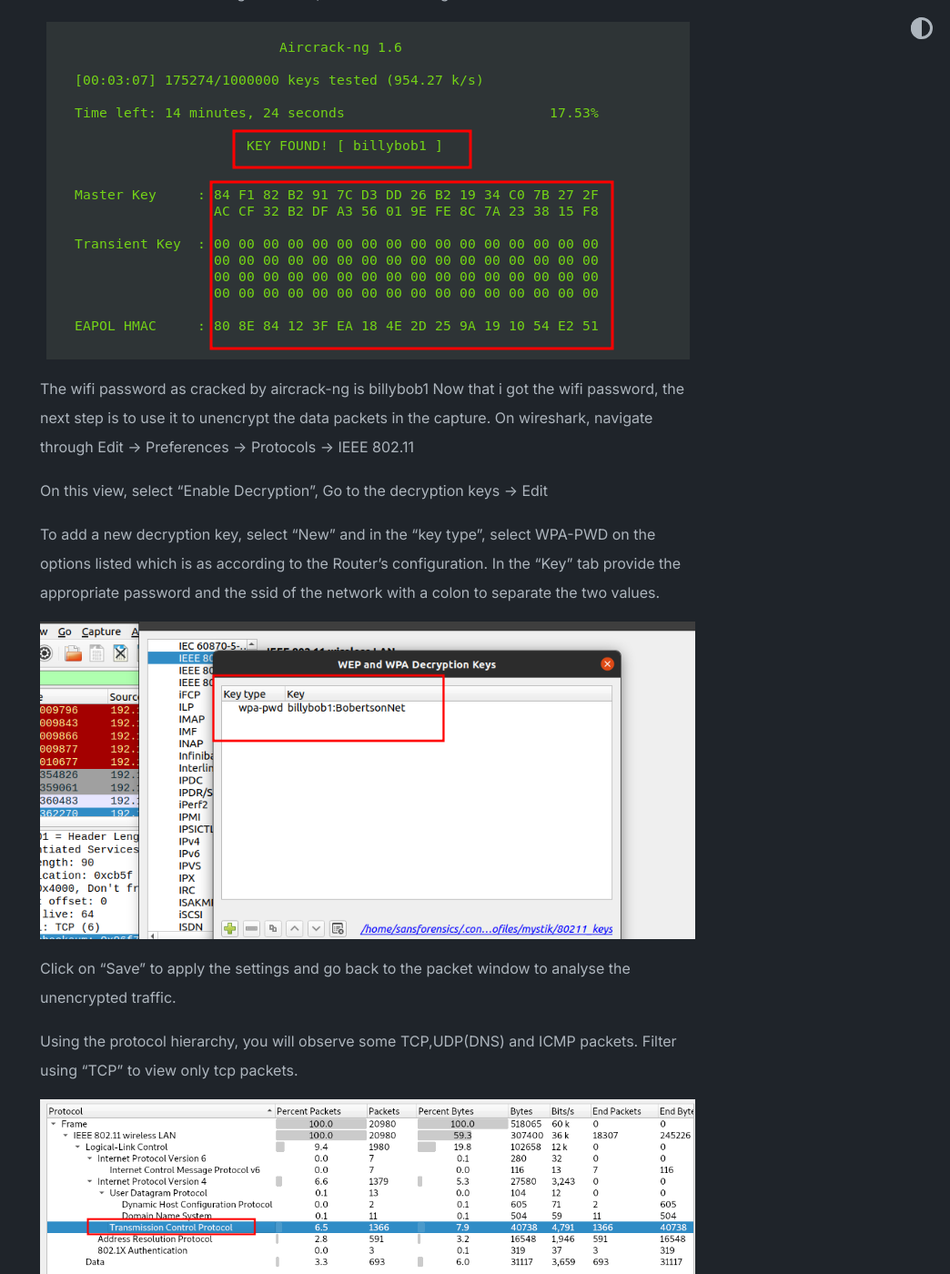
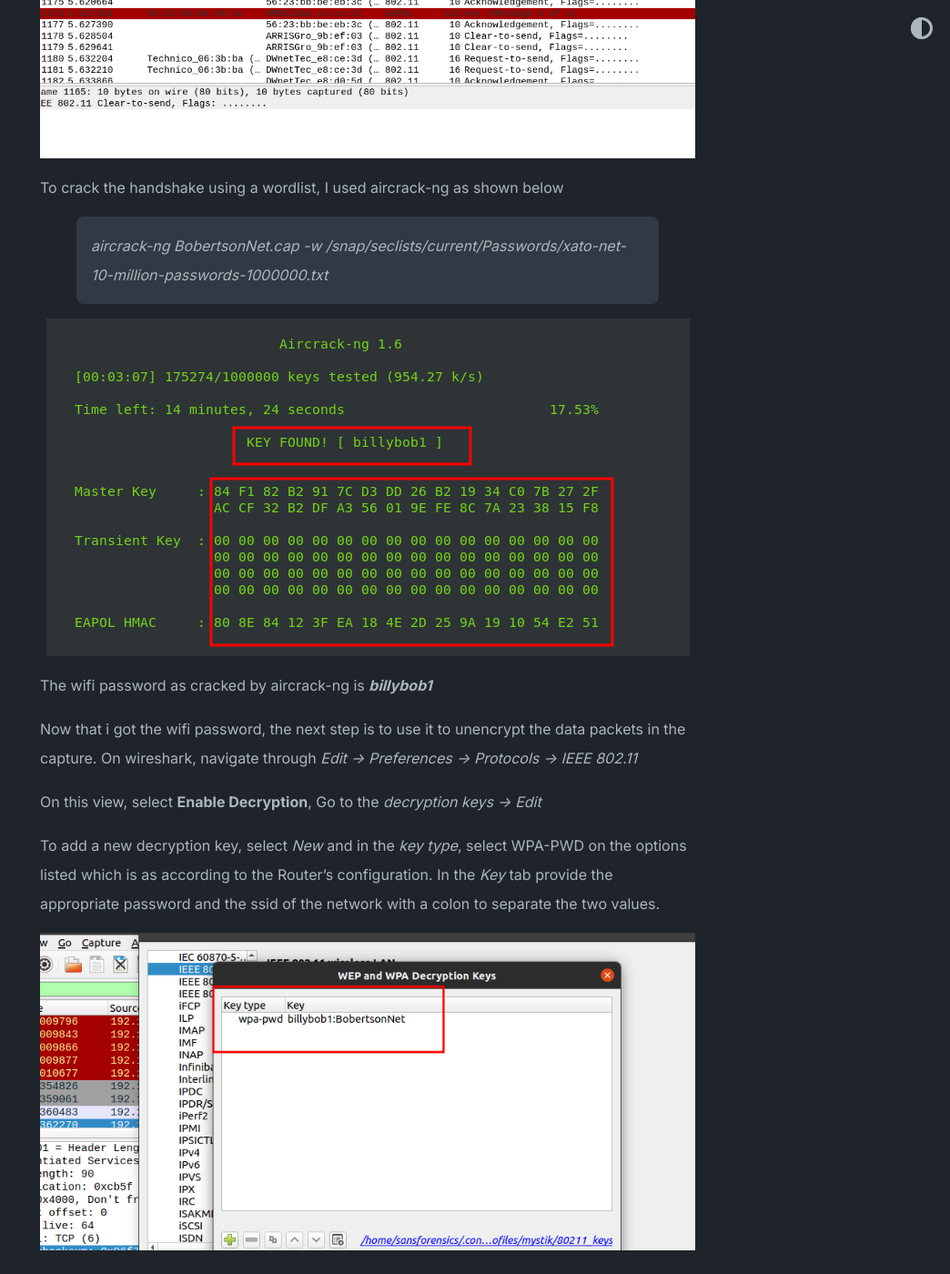
Before and after one commit to mystickev/mystickev.github.io, a Jekyll site: the page built from _posts/2023-01-09-wi-the-fi.md, in a window 1280 px wide and 1400 px high, scrolled down 1816 px. Shown: the whole window at 91% size, without its empty margins (236-1280 px from the left). Built offline with Jekyll 4.4.1, drawn with Linux system fonts in a browser that asks for light colours; some of the changed text lies outside the part shown.

Commit message:
Update 2023-01-09-wi-the-fi.md

```diff
--- a/_posts/2023-01-09-wi-the-fi.md
+++ b/_posts/2023-01-09-wi-the-fi.md
@@ -10,36 +10,36 @@ tags:
 
 # CTF Name: irisCTF
 
-![date](https://img.shields.io/badge/date-09.01.2023-brightgreen.svg)
-![solved in time of CTF](https://img.shields.io/badge/solved-in%20time%20of%20CTF-brightgreen.svg)
-![Networks category](https://img.shields.io/badge/category-Forensics-lightgrey.svg)
+![date](https://img.shields.io/badge/date-09.01.2023-lightgreen.svg)
+![solved in time of CTF](https://img.shields.io/badge/solved-in%20time%20of%20CTF-lightgreen.svg)
+![Networks category](https://img.shields.io/badge/category-Networks-lightgreen.svg)
 ![score](https://img.shields.io/badge/score-247-blue.svg)
 
 # PCAP FORENSICS ON LAYER 2 TRAFFIC
-
 During the past weekend, my team fr334aks participated in the just concluded irisCTF organized by IrisSec. ItwaS a jeopardy style CTF with challenges ranging from Easy, Medium and Hard. The following writeup is a means of taking notes for the new stuff that i learned during this particular event.
 
 ## WI-THE-FI
-
 Challenge: You're probably used to pcaps captured at layer 3 in promiscuous mode, but do you know what to do with a pcap captured at layer 2 in monitor mode?
 We are provided with the following pcap file as part of the challenge.
 
 - [capture.zip](/assets/capture.zip)
 
 ## SOLUTION
-
 First things first when it comes to network forensics, i prefer to use wireshark. Opening the file in wireshark i confirmed what the hint in the question referred to. The packets were all transmitted in layer-2 also known as the the data-link layer. This included 802.11 protocol packets which are part of the IEEE 802.1 set of LAN standards. This standards therefore allow users in a wifi network to access internet.
 When a wireless network has password authentication, wpa2/psk, the packets captured in monitor mode only displays mac addresses of the data transfer participants as well as data packets whose payload is encrypted. Therefore, to decode such data, we must have access to the wifi password or a way to obtain it.
 The encryption for wifi takes place through the Extensible Authentication Protocol over LAN(EAPol protocol)
 
-The eapol contains a
-mac header - 12 bytes
-ethernet type - 2 bytes assigned to 88-8e,EAPol
-version - 1 byte
-packet type - 1 byte
-packet Body Length - 2 bytes
-Packet Body - variable length
-Frame Check Sequence - 4 bytes
+The eapol packet contains the following data:
+
+<ol>
+	<li>mac header - 12 bytes</li>
+	<li>ethernet type - 2 bytes assigned to 88-8e,EAPol</li>
+	<li>version - 1 byte</li>
+	<li>packet type - 1 byte</li>
+	<li>packet Body Length - 2 bytes</li>
+	<li>Packet Body - variable length</li>
+	<li>Frame Check Sequence - 4 bytes</li>
+</ol>
 
 The pcap file provided had a handshake captured which can be denoted by using the wireshark filter eapol.
 
@@ -47,22 +47,25 @@ The pcap file provided had a handshake captured which can be denoted by using th
 
 To crack the handshake using a wordlist, I used aircrack-ng as shown below
 
+> aircrack-ng BobertsonNet.cap -w /snap/seclists/current/Passwords/xato-net-10-million-passwords-1000000.txt
+
 ![image_info](/assets/images/favicon/crack.png)
 
-The wifi password as cracked by aircrack-ng is billybob1
+The wifi password as cracked by aircrack-ng is <em>**billybob1**</em>
+
 Now that i got the wifi password, the next step is to use it to unencrypt the data packets in the capture.
-On wireshark, navigate through Edit -> Preferences -> Protocols -> IEEE 802.11
+On wireshark, navigate through <em> Edit -> Preferences -> Protocols -> IEEE 802.11 </em>
 
-On this view, select "Enable Decryption", Go to the decryption keys -> Edit
+On this view, select **Enable Decryption**, Go to the <em> decryption keys -> Edit </em>
 
-To add a new decryption key, select "New" and in the "key type", select WPA-PWD on the options listed which is as according to the Router's configuration.
-In the "Key" tab provide the appropriate password and the ssid of the network with a colon to separate the two values.
+To add a new decryption key, select <em>New</em> and in the <em>key type</em>, select WPA-PWD on the options listed which is as according to the Router's configuration.
+In the <em>Key</em> tab provide the appropriate password and the ssid of the network with a colon to separate the two values.
 
 ![image_info](/assets/images/favicon/password.png)
 
-Click on "Save" to apply the settings and go back to the packet window to analyse the unencrypted traffic.
+Click on **Save** to apply the settings and go back to the packet window to analyse the unencrypted traffic.
 
-Using the protocol hierarchy, you will observe some TCP,UDP(DNS) and ICMP packets. Filter using "TCP" to view only tcp packets.
+Using the protocol hierarchy, you will observe some TCP,UDP(DNS) and ICMP packets. Filter using **TCP** to view only tcp packets.
 
 ![image_info](/assets/images/favicon/tcp.png)
 
```
Also changed, not shown: other parts of _posts/2023-01-09-wi-the-fi.md (+3 -2 lines).
